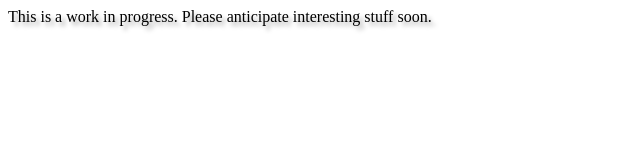
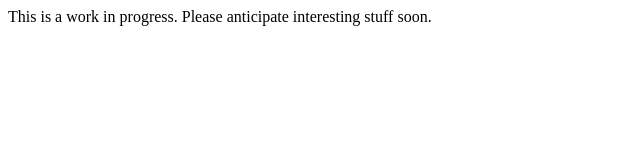
Before and after one commit to petwolfe/petwolfe.github.io, a plain HTML site: page index.html in a window 1280 px wide. Shown: the full height of the page, 0-640 px from the left. Drawn offline with Linux system fonts and the light colour scheme.

Commit message:
Update index.html

```diff
--- a/index.html
+++ b/index.html
@@ -5,7 +5,7 @@
       body {
         font-family: 'Tangerine', serif;
         font-size: 16px;
-        text-shadow: 4px 4px 4px #aaa;
+        /*text-shadow: 4px 4px 4px #aaa;*/
       }
     </style>
   </head>
```
